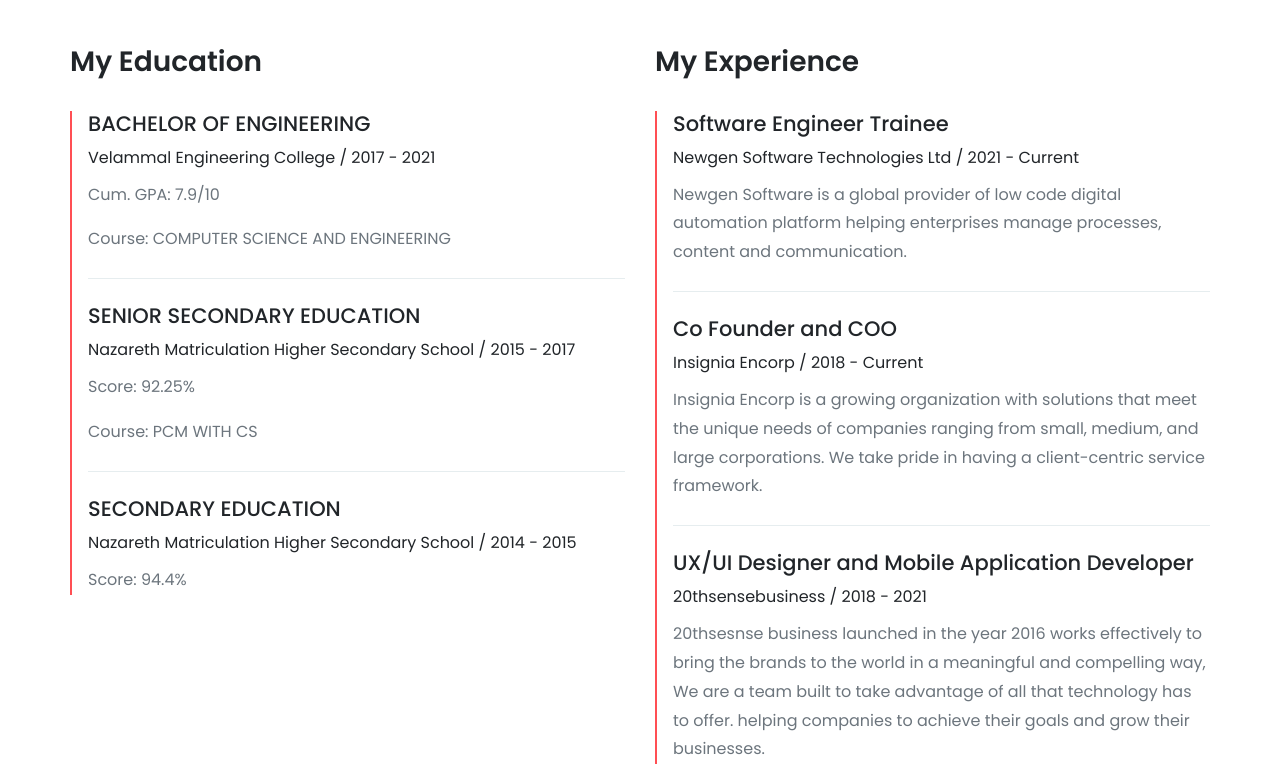
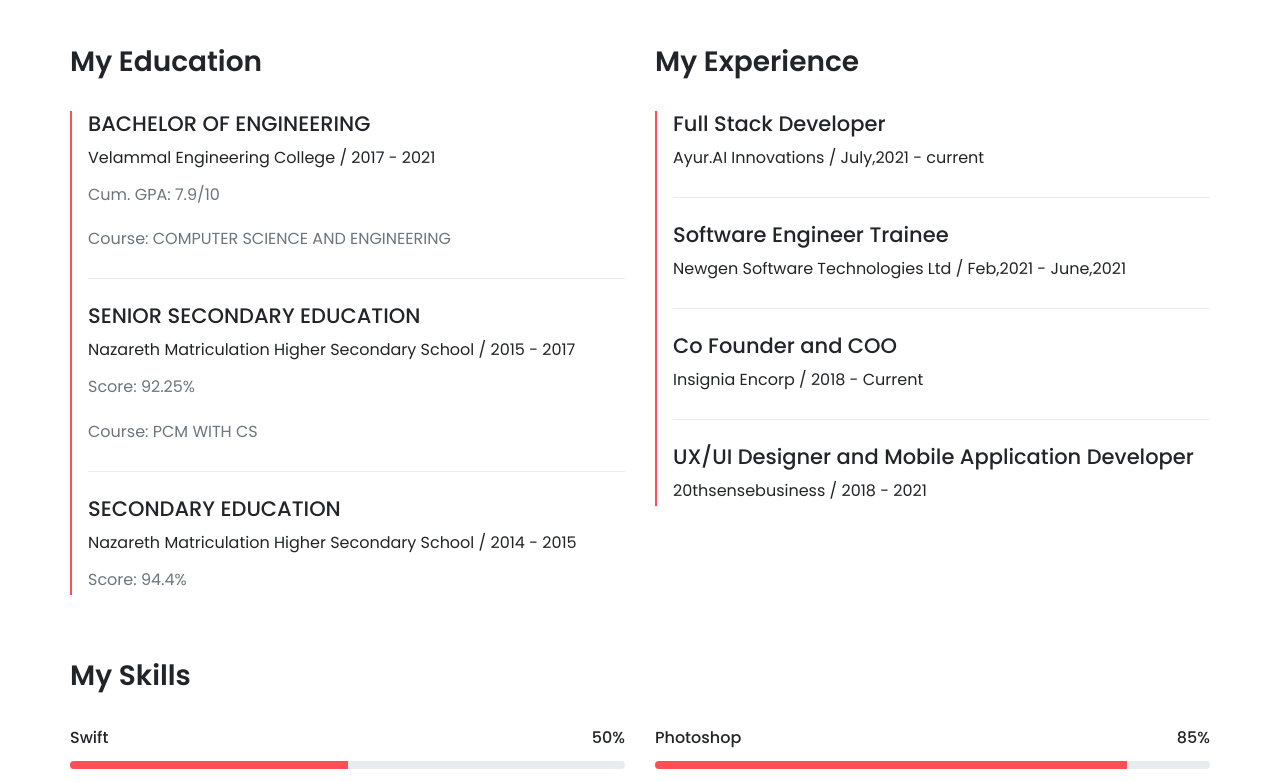
Before and after one commit to yedhukrrish/portfolio, a plain HTML site: page index.html in a window 1280 px wide. Shown: the part 2598-3380 px from the top of the page. Drawn offline with Linux system fonts and the light colour scheme; animation ran at ten frames a second.

Commit message:
Update index.html

```diff
--- a/index.html
+++ b/index.html
@@ -252,18 +252,23 @@
           <div class="col-lg-6 mt-5 mt-lg-0 wow fadeInUp" data-wow-delay="0.2s">
             <h2 class="text-7 font-weight-600 mb-4 pb-2">My Experience</h2>
             <div class="border-left border-2 border-primary pl-3">
+              <h3 class="text-5">Full Stack Developer</h3>
+              <p class="mb-2">Ayur.AI Innovations / July,2021 - current</p>
+		    		 <hr class="my-4">
+
               <h3 class="text-5">Software Engineer Trainee</h3>
-              <p class="mb-2">Newgen Software Technologies Ltd / 2021 - Current</p>
-              <p class="text-muted">Newgen Software is a global provider of low code digital automation platform helping enterprises manage processes, content and communication.</p>
+              <p class="mb-2">Newgen Software Technologies Ltd / Feb,2021 - June,2021</p>
+<!--               <p class="text-muted">Newgen Software is a global provider of low code digital automation platform helping enterprises manage processes, content and communication.</p> -->
               <hr class="my-4">
               <h3 class="text-5">Co Founder and COO</h3>
               <p class="mb-2">Insignia Encorp / 2018 - Current</p>
-              <p class="text-muted">Insignia Encorp is a growing organization with solutions that meet the unique needs of companies ranging from small, medium, and large corporations. We take pride in having a client-centric service framework.</p>
+<!--               <p class="text-muted">Insignia Encorp is a growing organization with solutions that meet the unique needs of companies ranging from small, medium, and large corporations. We take pride in having a client-centric service framework.</p> -->
               <hr class="my-4">
               <h3 class="text-5">UX/UI Designer and Mobile Application Developer</h3>
               <p class="mb-2">20thsensebusiness / 2018 - 2021</p>
-              <p class="text-muted">20thsesnse business launched in the year 2016 works effectively to bring the brands to the world in a meaningful and compelling way, We are a team built to take advantage of all that technology has to offer. helping companies to achieve their goals and grow their businesses.</p>
-            </div>
+<!--               <p class="text-muted">20thsesnse business launched in the year 2016 works effectively to bring the brands to the world in a meaningful and compelling way, We are a team built to take advantage of all that technology has to offer. helping companies to achieve their goals and grow their businesses.</p> -->
+
+	</div>
           </div>
         </div>
 
```
